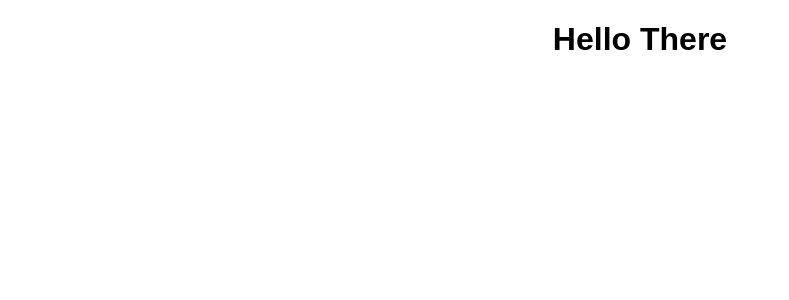
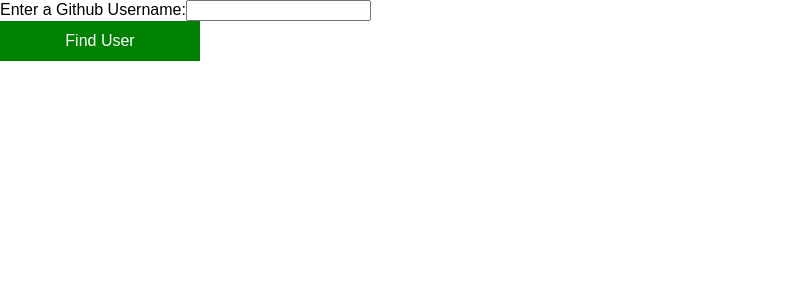
Before and after one commit to SamCatherman/github_voyager, a React (Create React App) app: page / in a window 1280 px wide. Shown: the top 300 px of the page, without its empty margins (0-789 px from the left). Built offline with nearby package versions, Linux system fonts and the light colour scheme.

Commit message:
figure out form

```diff
--- a/src/App.css
+++ b/src/App.css
@@ -26,3 +26,16 @@
   from { transform: rotate(0deg); }
   to { transform: rotate(360deg); }
 }
+
+.button__container {
+  margin-top: 200px;
+  text-align: center;
+}
+.button {
+  background-color:green;
+  border: none;
+  color: white;
+  font-size: 16px;
+  height: 40px;
+  width: 200px;
+}
--- a/src/App.js
+++ b/src/App.js
@@ -6,17 +6,44 @@ class App extends Component {
   constructor(){
     super()
     this.state = {
-      username: ''
+      username: '',
+      img: '',
+      type: ''
     }
     this.handleClick = this.handleClick.bind(this)
+    this.handleSubmit = this.handleSubmit.bind(this)
   }
 
-  handleClick(){}
+  handleClick(){
+   console.log('clicky');
+   axios.get(`https://api.github.com/users/samcatherman`)
+   .then(res => this.setState(
+     {
+       username: res.data.name,
+       img: res.data.avatar_url,
+       type: res.data.type
+     }
+   ))
+  }
+
+  handleSubmit(event){
+    console.log("A name was searched: " + this.state.username);
+    event.preventDefault()
+  }
 
   render() {
     return (
-      <div className="App">
-      <h1>Hello There</h1>
+      <div className="button_container">
+  <form onSubmit={this.handleSubmit}>
+    <label>
+      Enter a Github Username:
+    </label>
+    <input type="text" name="username"></input>
+  </form>
+        <button className='button' onClick={this.handleClick}>Find User</button>
+        <h3>{this.state.type}</h3>
+        <p>{this.state.username}</p>
+        <img src={this.state.img}/>
       </div>
     );
   }
```
